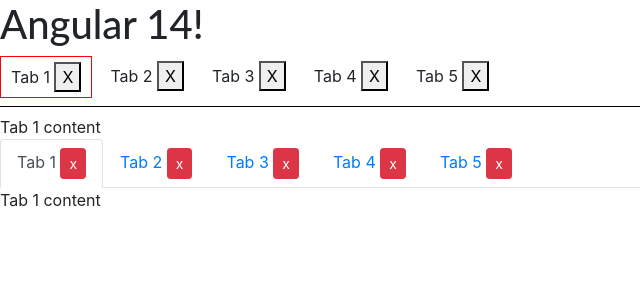
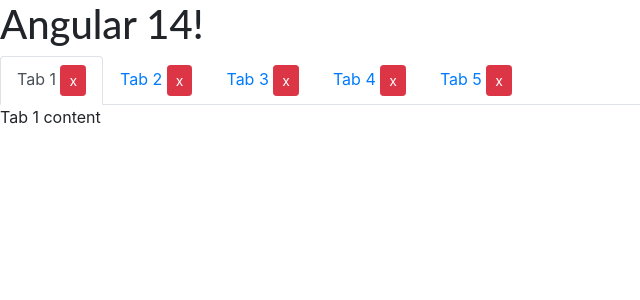
Before and after one commit to 1stApr/angular-100day, an Angular app: page / in a window 1280 px wide. Shown: the top 300 px of the page, without its empty margins (0-640 px from the left). Built offline with nearby package versions, Linux system fonts and the light colour scheme.

Commit message:
1 file modified

```diff
--- a/src/app/app.component.html
+++ b/src/app/app.component.html
@@ -1,12 +1,5 @@
 <hello2 name200="{{ name1 }}"></hello2>
-<tab-group [(activeIndex)]="currentIndex">
-	<tab-panel title=" Tab 1">Tab 1 content</tab-panel>
-	<tab-panel title=" Tab 2">Tab 2 content</tab-panel>
-	<tab-panel title=" Tab 3">Tab 3 content</tab-panel>
-	<tab-panel title=" Tab 4">Tab 4 content</tab-panel>
-	<tab-panel title=" Tab 5">Tab 5 content</tab-panel>
-</tab-group>
-<tab-bs-group [(activeIndex)]="currentIndex" >
+<tab-bs-group [(activeIndex)]="currentIndex">
 	<tab-panel title=" Tab 1">Tab 1 content</tab-panel>
 	<tab-panel title=" Tab 2">Tab 2 content</tab-panel>
 	<tab-panel title=" Tab 3">Tab 3 content</tab-panel>
```
